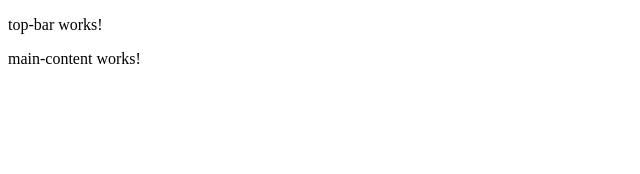
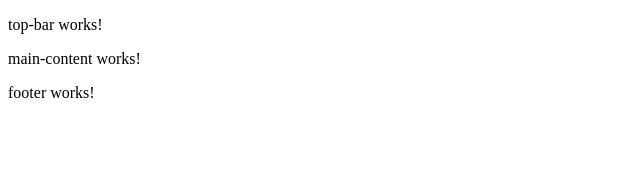
Before and after one commit to Helg18/expense-tracker-frontend, an Angular app: page / in a window 1280 px wide. Shown: the top 174 px of the page, without its empty margins (0-640 px from the left). Built offline with nearby package versions, Linux system fonts and the light colour scheme.

Commit message:
Agregando footer al esqueleto

```diff
--- a/src/app/core/core.module.ts
+++ b/src/app/core/core.module.ts
@@ -3,6 +3,7 @@
 import { ShellComponent } from './shell/shell.component';
 import { TopBarComponent } from './shell/top-bar/top-bar.component';
 import { MainContentComponent } from './shell/main-content/main-content.component';
+import { FooterComponent } from './shell/footer/footer.component';
 
 @NgModule({
   imports: [
@@ -11,7 +12,7 @@
   declarations: [
 			  		ShellComponent,
 			  		TopBarComponent,
-			  		MainContentComponent
+			  		MainContentComponent, FooterComponent
 		  		],
   exports:[
   			ShellComponent
--- /dev/null
+++ b/src/app/core/shell/footer/footer.component.html
@@ -0,0 +1,3 @@
+<p>
+  footer works!
+</p>
--- /dev/null
+++ b/src/app/core/shell/footer/footer.component.ts
@@ -0,0 +1,15 @@
+import { Component, OnInit } from '@angular/core';
+
+@Component({
+  selector: 'henry-footer',
+  templateUrl: './footer.component.html',
+  styleUrls: ['./footer.component.css']
+})
+export class FooterComponent implements OnInit {
+
+  constructor() { }
+
+  ngOnInit() {
+  }
+
+}
--- a/src/app/core/shell/shell.component.html
+++ b/src/app/core/shell/shell.component.html
@@ -1,2 +1,3 @@
 <henry-top-bar></henry-top-bar>
 <henry-main-content></henry-main-content>
+<henry-footer></henry-footer>
```
Also changed, not shown: src/app/core/shell/footer/footer.component.css (added), 1 other file (tests, documents, lock files or other folders).
